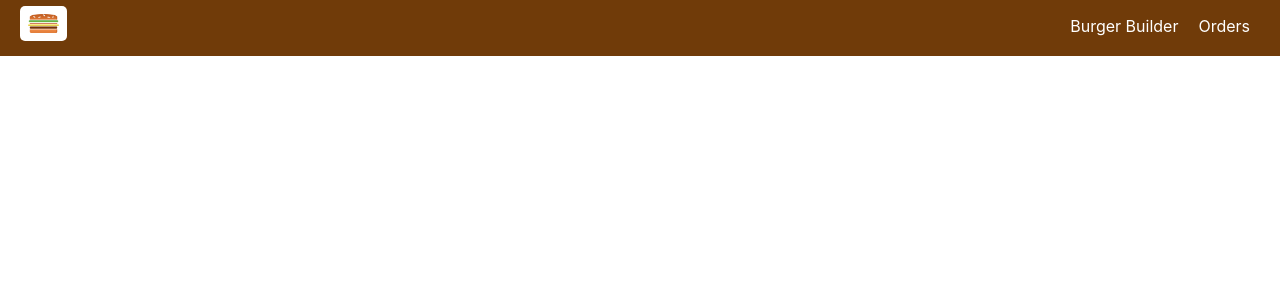
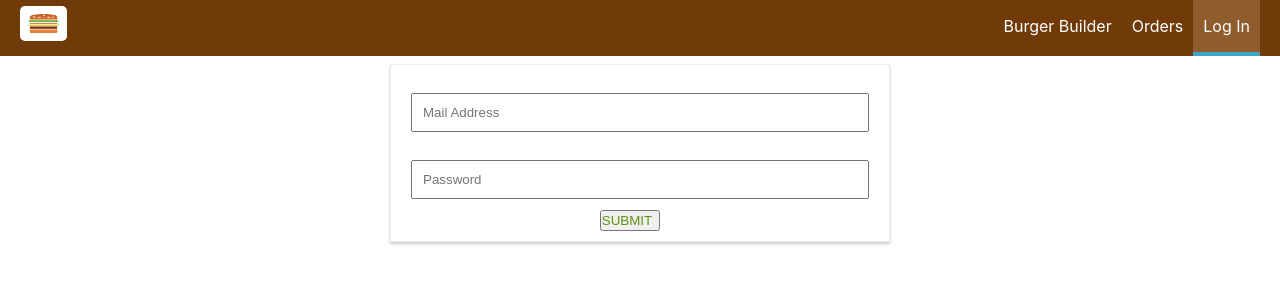
Before and after one commit to tmosco/My-Burger-App, a React (Create React App) app: page /auth in a window 1280 px wide. Shown: the top 300 px of the page. Built offline with nearby package versions, Linux system fonts and the light colour scheme.

Commit message:
Create the login form with validation

```diff
--- a/src/App.js
+++ b/src/App.js
@@ -4,6 +4,7 @@
 import Checkout from "./containers/Checkout/Checkout";
 import { Route, Switch } from "react-router-dom";
 import Orders from "./containers/Orders/Orders";
+import Auth from "./containers/Auth/Auth"
 
 class App extends Component {
   render() {
@@ -13,6 +14,7 @@
           <Switch>
             <Route path="/checkout" component={Checkout} />
             <Route path="/orders" exact component={Orders} />
+            <Route path="/auth" exact component={Auth} />
             <Route path="/" exact component={BurgerBuilder} />
           </Switch>
         </Layouts>
--- a/src/components/Navigation/NavigationItems/NavigationItems.js
+++ b/src/components/Navigation/NavigationItems/NavigationItems.js
@@ -7,6 +7,7 @@
     <ul className={NavigationItemStyle.NavigationItems}>
       <NavigationItem link="/" exact >Burger Builder</NavigationItem>
       <NavigationItem link="/orders">Orders</NavigationItem>
+      <NavigationItem link="/auth">Log In</NavigationItem>
     </ul>
   );
 };
--- /dev/null
+++ b/src/containers/Auth/Auth.js
@@ -0,0 +1,115 @@
+import React, { Component } from "react";
+import Button from "../../components/UI/Button/Button";
+import Input from "../../components/UI/Input/Input";
+import AuthStyle from "./Auth.module.css";
+
+class Auth extends Component {
+  state = {
+    controls: {
+      email: {
+        elementType: "input",
+        elementConfig: {
+          type: "email",
+          placeholder: "Mail Address",
+        },
+        value: "",
+        validation: {
+          required: true,
+          isEmail: true,
+        },
+        valid: false,
+        touched: false,
+      },
+      password: {
+        elementType: "input",
+        elementConfig: {
+          type: "password",
+          placeholder: "Password",
+        },
+        value: "",
+        validation: {
+          required: true,
+          minLength: 6,
+        },
+        valid: false,
+        touched: false,
+      },
+    },
+  };
+  checkValidity(value, rules) {
+    let isValid = true;
+    if (!rules) {
+      return true;
+    }
+
+    if (rules.required) {
+      isValid = value.trim() !== "" && isValid;
+    }
+
+    if (rules.minLength) {
+      isValid = value.length >= rules.minLength && isValid;
+    }
+
+    if (rules.maxLength) {
+      isValid = value.length <= rules.maxLength && isValid;
+    }
+
+    if (rules.isEmail) {
+      const pattern = /[a-z0-9!#$%&'*+/=?^_`{|}~-]+(?:\.[a-z0-9!#$%&'*+/=?^_`{|}~-]+)*@(?:[a-z0-9](?:[a-z0-9-]*[a-z0-9])?\.)+[a-z0-9](?:[a-z0-9-]*[a-z0-9])?/;
+      isValid = pattern.test(value) && isValid;
+    }
+
+    if (rules.isNumeric) {
+      const pattern = /^\d+$/;
+      isValid = pattern.test(value) && isValid;
+    }
+
+    return isValid;
+  }
+
+  inputChangedHandler = (e, controlName) => {
+    const updatedControls = {
+      ...this.state.controls,
+      [controlName]: {
+        ...this.state.controls[controlName],
+        value: e.target.value,
+        valid: this.checkValidity(e.target.value,this.state.controls[controlName].validation),
+        touched: true,
+      },
+    };
+    this.setState({controls:updatedControls})
+  };
+
+  render() {
+    const formElementArray = [];
+    for (let key in this.state.controls) {
+      formElementArray.push({
+        id: key,
+        config: this.state.controls[key],
+      });
+    }
+
+    const form = formElementArray.map((formElement) => (
+      <Input
+        key={formElement.id}
+        elementType={formElement.config.elementType}
+        elementConfig={formElement.config.elementConfig}
+        value={formElement.config.value}
+        invalid={!formElement.config.valid}
+        shouldValidate={formElement.config.validation}
+        touched={formElement.config.touched}
+        changed={(e) => this.inputChangedHandler(e, formElement.id)}
+      />
+    ));
+    return (
+      <div className={AuthStyle.Auth}>
+        <form>
+          {form}
+          <Button btnType="Success" text="SUBMIT" />
+        </form>
+      </div>
+    );
+  }
+}
+
+export default Auth;
--- /dev/null
+++ b/src/containers/Auth/Auth.module.css
@@ -0,0 +1,18 @@
+.Auth {
+    margin: 20px auto;
+    width: 80%;
+    text-align: center;
+    box-shadow: 0 2px 3px #ccc;
+    border: 1px solid #eee;
+    padding:10px;
+    box-sizing: border-box;
+
+
+  }
+
+
+  @media (min-width: 600px) {
+    .Auth {
+      width: 500px;
+    }
+  }
--- a/src/containers/Checkout/ContactData/ContactData.js
+++ b/src/containers/Checkout/ContactData/ContactData.js
@@ -94,19 +94,38 @@
     formIsValid: false,
   };
 
-  checkValidation(value, rules) {
+
+
+  checkValidity(value, rules) {
     let isValid = true;
+    if (!rules) {
+        return true;
+    }
+
     if (rules.required) {
-      isValid = value.trim() !== "" && isValid;
+        isValid = value.trim() !== '' && isValid;
     }
+
     if (rules.minLength) {
-      isValid = value.length >= rules.minLength && isValid;
+        isValid = value.length >= rules.minLength && isValid
     }
+
     if (rules.maxLength) {
-      isValid = value.length <= rules.maxLength && isValid;
+        isValid = value.length <= rules.maxLength && isValid
     }
+
+    if (rules.isEmail) {
+        const pattern = /[a-z0-9!#$%&'*+/=?^_`{|}~-]+(?:\.[a-z0-9!#$%&'*+/=?^_`{|}~-]+)*@(?:[a-z0-9](?:[a-z0-9-]*[a-z0-9])?\.)+[a-z0-9](?:[a-z0-9-]*[a-z0-9])?/;
+        isValid = pattern.test(value) && isValid
+    }
+
+    if (rules.isNumeric) {
+        const pattern = /^\d+$/;
+        isValid = pattern.test(value) && isValid
+    }
+
     return isValid;
-  }
+}
 
   orderHandler = (e) => {
     e.preventDefault();
```
